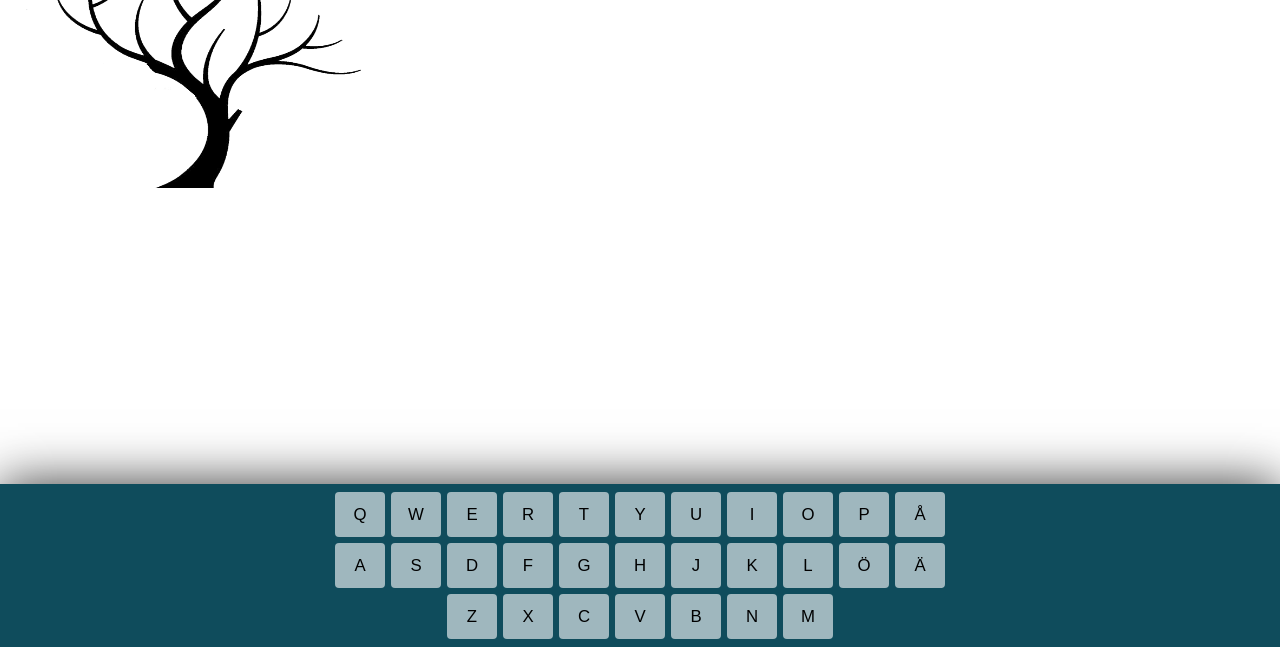
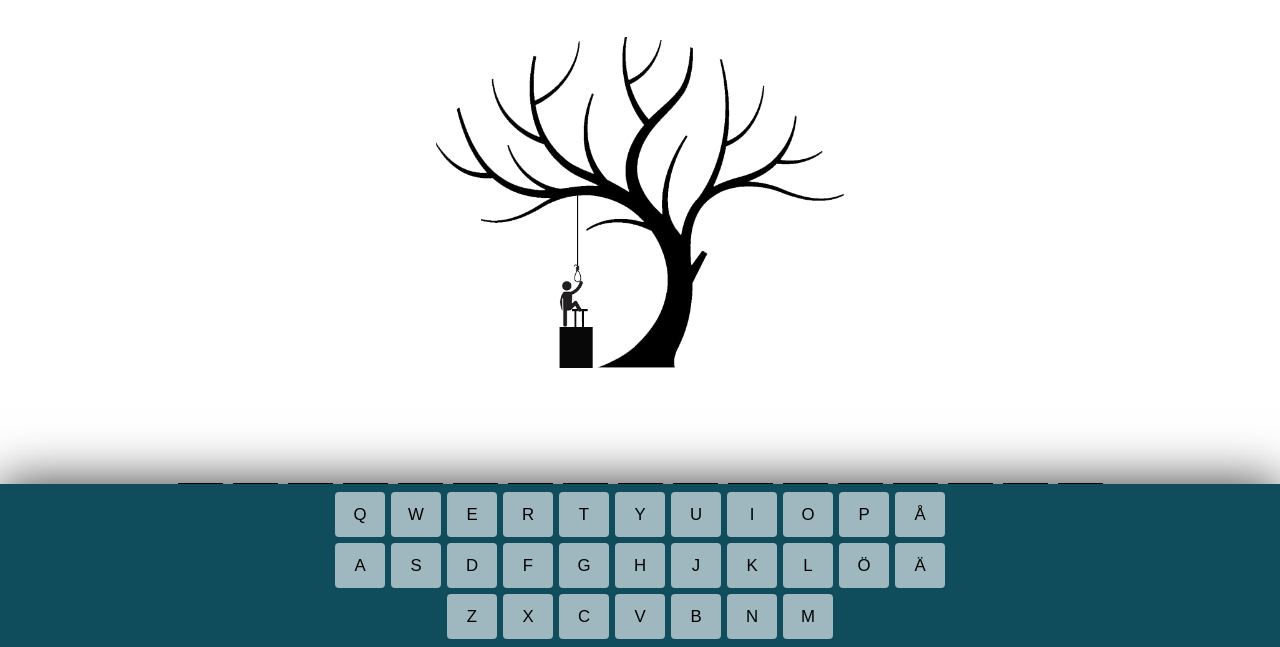
Before and after one commit to NooraAli20/Hangman, a plain HTML site: page index.html in a window 1280 px wide. Shown: the part 153-800 px from the top of the page. Drawn offline with Linux system fonts and the light colour scheme; a web font is replaced by a local one.

Commit message:
image settings and corresponding javascript

```diff
--- a/hangman.css
+++ b/hangman.css
@@ -1,15 +1,17 @@
 @import url('https://fonts.googleapis.com/css2?family=Syne+Mono&display=swap');
 
+/*
 :root {
     --maxWidth:1440px;
     --minWidth:360px;
 
-}
+}*/
 body {
     /* background-color: #2d6a4f;*/
     font-family: 'Syne Mono', monospace;
     height:100%;
-
+    width:auto;
+    margin: 0px;
 }
 
 h1 {
@@ -19,41 +21,59 @@ h1 {
 }
 
 .container {
-    display: flex;
+    display: grid;
+    grid-template-columns: auto;
+    grid-template-rows: repeat(4, auto);
+    grid-column-gap: 0px;
+    grid-row-gap: 30px;
     align-items: center;
     justify-content: center;
-    margin-top: -3rem;
-
-}
-img {
-    display: flex;
-    justify-items: center;
-    align-items: center;
-    position: relative;
-
-
-}
-/*
-.ResetGame {
-    display: flex;
-    align-items: center;
-    justify-content: center;
-    transform: translateX(675%);
-    margin-top: 7rem;
+    margin: 10 0 10 0;
 }
 
-
-.child {
+ .placeHolderChoosen {
     display: flex;
-    align-items: center;
-    width: 100%;
+    margin-top:20px;
+    justify-content: center;
   }
 
-  .child-play {
-      align-items: center;
+.title {
+    justify-content: center;
+}
+
+.imagePlaceHolder {
+    display: flex;
+    text-align: center;
+    justify-content: center;
+    padding:10px;
+}
+
+img {
+    width:auto
+}
+
+.center {
+    display: block;
+    margin-left: auto;
+    margin-right: auto;
+
   }
-*/
-  .keyboard {
+
+.square {
+    height: 45px;
+    width: 45px;
+    color:white;
+    border-bottom-color: black;
+    border-bottom-style: solid;
+    padding-bottom:5px;
+    align-items: center;
+    font-size: 22px;
+    font-weight: bolder;
+    margin:5px;
+    text-align: center;
+}
+
+.keyboard {
     position: fixed;
     left: 0;
     bottom: 0;
@@ -67,6 +87,10 @@ img {
 
 .keyboard__keys{
     text-align: center;
+}
+
+.visualizeKey {
+    color:black;
 }
 
 .keyboard__key{
--- a/index.html
+++ b/index.html
@@ -9,18 +9,13 @@
 </head>
 <body>
     <section class="container">
-        <section class="child">
+        <section class="title">
             <h1>Hangman game</h1>
         </section>
-        </section>
-       <section class="child play">
-           <img src="images/1.png" width="354px" height="231px">
+       <section class="imagePlaceHolder">
+           <img src="images/3.png" width="454px" height="331px" class="center">
        </section>
-      <!--
-       <article>
-       <button class= "ResetGame">Play again!</button>
-       </article>
-    -->
+    </section>
     <script  src="js/randomwords.js"></script>
     <script  src="js/Keyboard.js"></script>
     <script  src="js/hangman.js"></script>
--- a/js/Keyboard.js
+++ b/js/Keyboard.js
@@ -6,11 +6,6 @@ const Keyboard = {
         main: null,
         keysContainer: null,
         keys: []
-    },
-
-    // the events on the created object
-    eventHandlers: {
-        onclose: null
     },
 
     // the values of each clickable element in the keyboard object, i.e button
@@ -65,6 +60,14 @@ const Keyboard = {
             // we can get the inner text when it is clicked.
             keyElement.addEventListener("click", () => {
                 console.log(keyElement.innerText);
+                var element = document.querySelectorAll('.square.lousy.' + keyElement.innerText);
+                if(typeof element[0] !== 'undefined')
+                {
+                    element[0].classList.remove('lousy');
+                    element[0].classList.add('visualizeKey');
+                    element[0].textContent = keyElement.innerText;
+                }
+
             });
 
             // add the created button to the fragment
@@ -77,19 +80,5 @@ const Keyboard = {
         });
 
         return fragment;
-    },
-
-    open(initialValue, oninput, onclose) {
-        this.properties.value = initialValue || "";
-        this.eventHandlers.oninput = oninput;
-        this.eventHandlers.onclose = onclose;
-        this.elements.main.classList.remove("keyboard--hidden");
-    },
-
-    close() {
-        this.properties.value = "";
-        this.eventHandlers.oninput = oninput;
-        this.eventHandlers.onclose = onclose;
-        this.elements.main.classList.add("keyboard--hidden");
     }
 };
--- a/js/hangman.js
+++ b/js/hangman.js
@@ -1,11 +1,31 @@
 window.addEventListener("DOMContentLoaded", function () {
+   // Initialize the keyboard
+    Keyboard.init();
 
-  Keyboard.init();
-
-    let arrayOfWords = randWords.words;
-
-    setInterval(function() {
-      //console.log(arrayOfWords[Math.floor(Math.random() * arrayOfWords.length)]);
-    }, 1000);
+    generateAndRenderSampleWord();
 
 });
+
+function generateAndRenderSampleWord()
+{
+  // Randomly choose a word
+  var arrayOfWords = randWords.words;
+  var randomWordChoosen = arrayOfWords[Math.floor(Math.random() * arrayOfWords.length)];
+
+  let choosenWordPlaceHolder = document.createElement("section");
+  choosenWordPlaceHolder.classList.add("placeHolderChoosen");
+
+  let splitRandomChosenWord = randomWordChoosen.trim().split('');
+
+  splitRandomChosenWord.forEach(character => {
+    let letter = document.createElement("article");
+    letter.classList.add("square");
+    letter.classList.add("lousy");
+    letter.classList.add(character.toUpperCase());
+    letter.textContent = " ";
+    choosenWordPlaceHolder.appendChild(letter);
+ });
+
+  //document.body.appendChild(choosenWordPlaceHolder);
+  document.querySelector('.container').appendChild(choosenWordPlaceHolder);
+}
```
